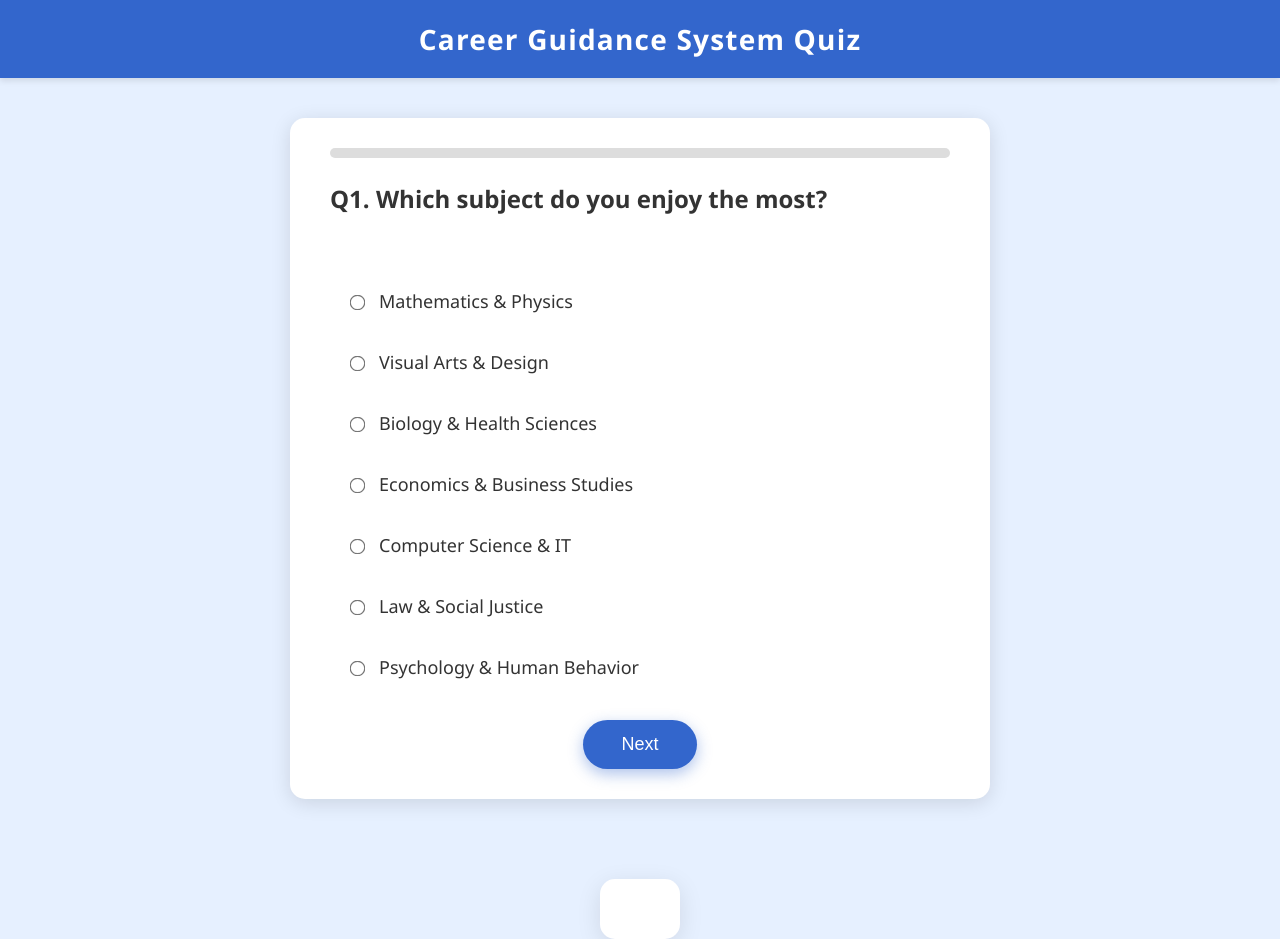
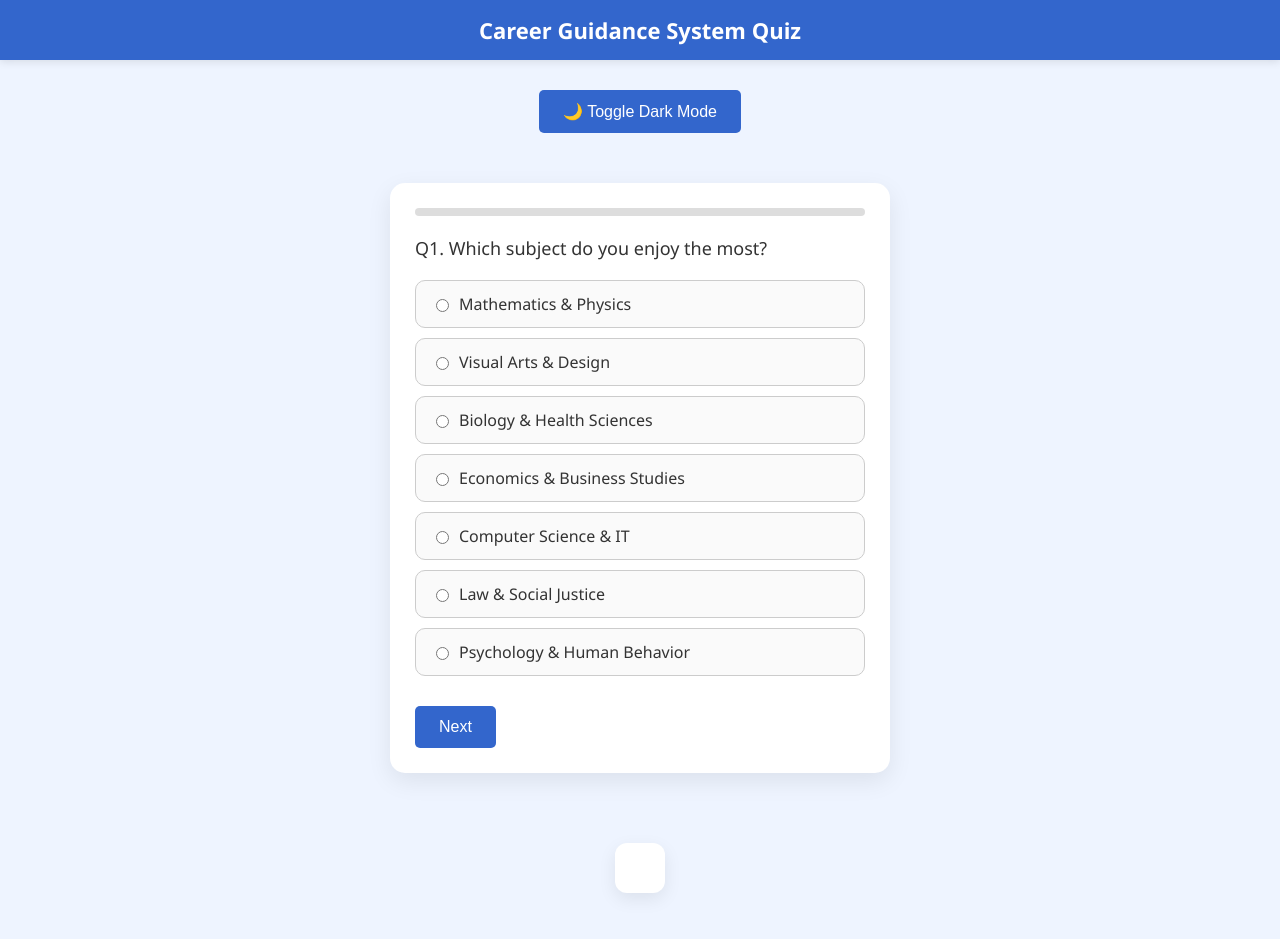
Before and after one commit to athumaniMfaume/quiz-career, a plain HTML site: page index.html in a window 1280 px wide. Drawn offline with Linux system fonts and the light colour scheme.

Commit message:
Fix: add dark mode body background color for proper theme switching

```diff
--- a/index.html
+++ b/index.html
@@ -9,8 +9,11 @@
 <body>
 
 <header>Career Guidance System Quiz</header>
+      <div id="themeToggleContainer">
+    <button id="themeToggle" onclick="toggleTheme()">🌙 Toggle Dark Mode</button>
+  </div>
+  <main>
 
-  <main>
     <div class="quiz-box" id="quiz-box">
       <div id="progress-bar"><div></div></div>
       <div id="question" class="question"></div>
--- a/scripts.js
+++ b/scripts.js
@@ -36,18 +36,6 @@
         ]
       },
       {
-      question: "What kind of work environment do you prefer?",
-      options: [
-        { text: "Laboratory or workshop", category: "Engineering" },
-        { text: "Studio or stage", category: "Arts" },
-        { text: "Hospital or clinic", category: "Health" },
-        { text: "Office or corporate", category: "Business" },
-        { text: "Tech company or startup", category: "Technology" },
-        { text: "Courtroom or government office", category: "Law" },
-        { text: "Community centers or schools", category: "Social Sciences" }
-      ]
-    },
-    {
         question: "Which tool would you rather work with?",
         options: [
           { text: "Machines and tools", category: "Engineering" },
@@ -60,42 +48,6 @@
         ]
       },
       {
-      question: "Which problem do you want to solve?",
-      options: [
-        { text: "Creating innovative products", category: "Engineering" },
-        { text: "Expressing ideas and emotions", category: "Arts" },
-        { text: "Improving people's health", category: "Health" },
-        { text: "Boosting business success", category: "Business" },
-        { text: "Advancing technology", category: "Technology" },
-        { text: "Ensuring justice and fairness", category: "Law" },
-        { text: "Understanding social behavior", category: "Social Sciences" }
-      ]
-    },
-    {
-      question: "What type of books do you prefer?",
-      options: [
-        { text: "Science and technology", category: "Engineering" },
-        { text: "Novels and poetry", category: "Arts" },
-        { text: "Medical and health", category: "Health" },
-        { text: "Business and finance", category: "Business" },
-        { text: "Computing and software", category: "Technology" },
-        { text: "Law and politics", category: "Law" },
-        { text: "Psychology and sociology", category: "Social Sciences" }
-      ]
-    },
-    {
-      question: "How do you prefer to work?",
-      options: [
-        { text: "With technical precision", category: "Engineering" },
-        { text: "With imagination and flair", category: "Arts" },
-        { text: "With care and responsibility", category: "Health" },
-        { text: "With leadership and planning", category: "Business" },
-        { text: "With innovation and experimentation", category: "Technology" },
-        { text: "With argument and analysis", category: "Law" },
-        { text: "With understanding and communication", category: "Social Sciences" }
-      ]
-    },
-    {
         question: "What motivates you the most?",
         options: [
           { text: "Building things that last", category: "Engineering" },
@@ -105,18 +57,6 @@
           { text: "Creating cutting-edge tech", category: "Technology" },
           { text: "Protecting rights and laws", category: "Law" },
           { text: "Helping communities and society", category: "Social Sciences" }
-      ]
-    },
-    {
-      question: "Where do you see yourself in 5 years?",
-      options: [
-        { text: "Designing innovative systems", category: "Engineering" },
-        { text: "Performing or exhibiting art", category: "Arts" },
-        { text: "Practicing medicine or research", category: "Health" },
-        { text: "Managing a company or startup", category: "Business" },
-        { text: "Leading tech projects", category: "Technology" },
-        { text: "Working in legal advocacy", category: "Law" },
-        { text: "Researching human behavior", category: "Social Sciences" }
         ]
       }
     ];
@@ -135,7 +75,6 @@
     function showQuestion() {
       const q = quiz[current];
       document.getElementById("question").innerText = `Q${current + 1}. ${q.question}`;
-
       const optionsDiv = document.getElementById("options");
       optionsDiv.innerHTML = "";
 
@@ -144,10 +83,11 @@
           <div class="option">
             <input type="radio" name="option" value="${opt.category}" id="opt${index}">
             <label for="opt${index}">${opt.text}</label>
-        </div>`;
+          </div>
+        `;
       });
 
-    updateProgressBar();
+      document.querySelector("#progress-bar > div").style.width = ((current / quiz.length) * 100) + "%";
     }
 
     function nextQuestion() {
@@ -159,7 +99,6 @@
 
       const category = selected.value;
       scores[category]++;
-
       current++;
 
       if (current < quiz.length) {
@@ -169,17 +108,8 @@
       }
     }
 
-  function updateProgressBar() {
-    const progressPercent = ((current) / quiz.length) * 100;
-    document.querySelector("#progress-bar > div").style.width = progressPercent + "%";
-  }
-
     function showResult() {
       document.getElementById("quiz-box").style.display = "none";
-
-    // Final progress bar full
-    document.querySelector("#progress-bar > div").style.width = "100%";
-
       const topCareer = Object.entries(scores).reduce((a, b) => b[1] > a[1] ? b : a)[0];
 
       let scoreList = "<ul>";
@@ -189,10 +119,10 @@
       scoreList += "</ul>";
 
       document.getElementById("result").innerHTML = `
-      <p>🧭 Your suggested career path is: <strong>${topCareer}</strong></p>
-      <h4>📊 Score Breakdown:</h4>
+        <h2>Your suggested career path is: <span style="color:#3366cc;">${topCareer}</span></h2>
+        <h3>Score Breakdown:</h3>
         ${scoreList}
-      <h4>📘 Why this choice?</h4>
+        <h3>Why this choice?</h3>
         <p>${getExplanation(topCareer)}</p>
       `;
 
@@ -202,21 +132,21 @@
     function getExplanation(career) {
       switch (career) {
         case "Engineering":
-        return "You have strong analytical and problem-solving skills and enjoy working with technology and machinery. Careers in engineering might be a great fit for you.";
+          return "You enjoy problem-solving and technical tasks. Engineering is a great fit.";
         case "Arts":
-        return "You are creative, expressive, and enjoy artistic activities. Pursuing careers in the arts could bring you satisfaction and joy.";
+          return "You’re expressive and creative. Arts could be your path.";
         case "Health":
-        return "You care deeply about others and are interested in medicine, wellness, and healthcare. Health-related professions may suit you well.";
+          return "You care for others. A health-related career suits you.";
         case "Business":
-        return "You are organized, strategic, and interested in commerce and management. Careers in business and entrepreneurship might suit your strengths.";
+          return "You’re strategic and driven. Business and leadership roles are ideal.";
         case "Technology":
-        return "You are curious, innovative, and enjoy working with computers and digital tools. Technology-related careers will likely be fulfilling.";
+          return "You love innovation and digital tools. Tech careers await you!";
         case "Law":
-        return "You have a strong sense of justice, good communication skills, and an interest in legal matters. Law and social justice careers might be perfect.";
+          return "You value justice and logic. Law and legal services could be your field.";
         case "Social Sciences":
-        return "You are empathetic and observant with an interest in human behavior and society. Careers in social sciences, psychology, or community work could be rewarding.";
+          return "You understand people and society. Social science careers are perfect.";
         default:
-        return "This career fits your interests and strengths!";
+          return "This career suits your strengths and interests.";
       }
     }
 
@@ -237,4 +167,17 @@
       showQuestion();
     }
 
-  window.onload = showQuestion;
+    function toggleTheme() {
+      const isDark = document.body.classList.toggle("dark");
+      localStorage.setItem("theme", isDark ? "dark" : "light");
+      document.getElementById("themeToggle").textContent = isDark ? "☀️ Light Mode" : "🌙 Dark Mode";
+    }
+
+    // Load saved theme and start quiz on window load
+    window.onload = function () {
+      if (localStorage.getItem("theme") === "dark") {
+        document.body.classList.add("dark");
+        document.getElementById("themeToggle").textContent = "☀️ Light Mode";
+      }
+      showQuestion();
+    };
--- a/styles.css
+++ b/styles.css
@@ -1,160 +1,224 @@
-
-    /* Reset & base */
     * {
       box-sizing: border-box;
     }
+
     body {
-      font-family: 'Segoe UI', Tahoma, Geneva, Verdana, sans-serif;
-      background: #e6f0ff;
+      font-family: 'Segoe UI', sans-serif;
+      background: #eef4ff;
       margin: 0;
       padding: 0;
       display: flex;
       flex-direction: column;
       min-height: 100vh;
       color: #333;
+      transition: background 0.3s, color 0.3s;
     }
+
+    body.dark {
+  background: #121212;
+  color: #f1f1f1;
+  transition: background 0.3s ease, color 0.3s ease;
+}
+
 
     header {
       background: #3366cc;
       color: white;
-      padding: 20px 0;
+      padding: 15px;
       text-align: center;
-      font-size: 28px;
-      font-weight: 700;
-      letter-spacing: 1.2px;
-      box-shadow: 0 3px 6px rgba(0,0,0,0.1);
+      font-size: 22px;
+      font-weight: 600;
+      box-shadow: 0 2px 8px rgba(0, 0, 0, 0.1);
+    }
+
+    /* Dark mode header */
+    body.dark header {
+      background: #1e1e1e;
+      color: #ffffff;
     }
 
     main {
       flex: 1;
       display: flex;
       justify-content: center;
-      align-items: flex-start;
       padding: 40px 20px;
     }
 
     .quiz-box {
       background: white;
-      padding: 30px 40px;
+      padding: 25px;
       border-radius: 15px;
-      max-width: 700px;
+      max-width: 500px;
       width: 100%;
-      box-shadow: 0 4px 20px rgba(0, 0, 0, 0.12);
-      position: relative;
-      transition: box-shadow 0.3s ease;
+      box-shadow: 0 8px 24px rgba(0, 0, 0, 0.08);
+      transition: all 0.3s ease;
+      color: inherit;
     }
-    .quiz-box:hover {
-      box-shadow: 0 8px 40px rgba(0, 0, 0, 0.18);
+
+    /* Dark mode quiz-box */
+    body.dark .quiz-box {
+      background: #1e1e1e;
+      box-shadow: 0 6px 18px rgba(255, 255, 255, 0.05);
+      color: #eee;
     }
 
     #progress-bar {
-      height: 10px;
+      height: 8px;
       background: #ddd;
       border-radius: 5px;
       overflow: hidden;
-      margin-bottom: 25px;
+      margin-bottom: 20px;
     }
+
     #progress-bar > div {
       height: 100%;
       width: 0%;
       background: #3366cc;
-      transition: width 0.4s ease;
+      transition: width 0.3s ease;
     }
 
     .question {
-      font-size: 24px;
-      font-weight: 600;
-      margin-bottom: 25px;
-      min-height: 70px;
-      line-height: 1.3;
+      font-size: 18px;
+      margin-bottom: 20px;
     }
 
     .option {
-      margin: 15px 0;
-      font-size: 18px;
+      margin: 10px 0;
+      padding: 12px 15px;
+      border: 1px solid #ccc;
+      border-radius: 10px;
       cursor: pointer;
-      user-select: none;
+      background: #fafafa;
       display: flex;
       align-items: center;
-      transition: background-color 0.25s ease;
-      border-radius: 8px;
-      padding: 10px 15px;
-      border: 1.5px solid transparent;
+      transition: all 0.2s ease-in-out;
+      min-height: 48px;
+      color: inherit;
     }
+
     .option:hover {
-      background-color: #f0f6ff;
+      background: #e6f0ff;
       border-color: #3366cc;
     }
 
+    /* Dark mode options */
+    body.dark .option {
+      background: #2c2c2c;
+      border-color: #444;
+      color: #eee;
+    }
+
+    body.dark .option:hover {
+      background: #333;
+      border-color: #666;
+    }
+
     input[type="radio"] {
-      margin-right: 15px;
-      cursor: pointer;
-      transform: scale(1.2);
+      margin-right: 10px;
     }
 
     button {
-      display: block;
-      margin: 30px auto 0;
-      padding: 14px 38px;
-      font-size: 18px;
+      margin-top: 20px;
+      padding: 12px 24px;
+      font-size: 16px;
       background: #3366cc;
       color: white;
       border: none;
-      border-radius: 50px;
+      border-radius: 5px;
       cursor: pointer;
-      box-shadow: 0 5px 15px rgba(51, 102, 204, 0.4);
-      transition: background-color 0.3s ease, box-shadow 0.3s ease;
+      transition: background 0.3s ease;
     }
-    button:disabled {
-      background: #a0b8f5;
-      cursor: not-allowed;
-      box-shadow: none;
+
+    button:hover {
+      background: #254ea1;
     }
-    button:hover:not(:disabled) {
-      background: #254e9e;
-      box-shadow: 0 8px 25px rgba(37, 78, 158, 0.6);
+
+    /* Dark mode buttons */
+    body.dark button,
+    body.dark #restartBtn {
+      background: #444;
+      color: #fff;
+    }
+
+    body.dark button:hover,
+    body.dark #restartBtn:hover {
+      background: #666;
     }
 
     #result {
-      max-width: 650px;
-      margin: 40px auto 0;
-      background: #fff;
-      padding: 30px 40px;
-      border-radius: 15px;
-      box-shadow: 0 6px 25px rgba(0,0,0,0.1);
-      font-size: 20px;
-      line-height: 1.5;
-      color: #222;
-      text-align: center;
+      max-width: 500px;
+      margin: 30px auto;
+      padding: 25px;
+      background: white;
+      border-radius: 12px;
+      box-shadow: 0 6px 18px rgba(0, 0, 0, 0.08);
+      color: inherit;
+      transition: background 0.3s, color 0.3s;
+    }
+
+    /* Dark mode result */
+    body.dark #result {
+      background: #1e1e1e;
+      box-shadow: 0 6px 18px rgba(255, 255, 255, 0.05);
     }
 
     #result ul {
       list-style: none;
-      padding: 0;
-      margin: 20px auto 20px;
-      max-width: 400px;
-      text-align: left;
+      padding-left: 0;
     }
+
     #result ul li {
       padding: 6px 0;
-      font-size: 18px;
-      border-bottom: 1px solid #eee;
+      font-size: 15px;
     }
 
     #restartBtn {
       display: none;
-      margin: 30px auto;
-      padding: 14px 38px;
-      font-size: 18px;
+      margin: 20px auto;
+      padding: 12px 30px;
       background: #28a745;
-      border-radius: 50px;
+      color: white;
       border: none;
-      color: white;
+      border-radius: 5px;
       cursor: pointer;
-      box-shadow: 0 5px 15px rgba(40, 167, 69, 0.4);
-      transition: background-color 0.3s ease, box-shadow 0.3s ease;
+      transition: background 0.3s ease;
     }
+
     #restartBtn:hover {
       background: #1e7e34;
-      box-shadow: 0 8px 25px rgba(30, 126, 52, 0.7);
     }
+
+    /* Dark mode restartBtn */
+    body.dark #restartBtn {
+      background: #3a8d3a;
+    }
+
+    body.dark #restartBtn:hover {
+      background: #267326;
+    }
+
+    /* Dark mode toggle button container */
+    #themeToggleContainer {
+      text-align: center;
+      margin-top: 10px;
+      margin-bottom: 10px;
+    }
+
+    @media (max-width: 600px) {
+      .quiz-box {
+        margin-top: 20px;
+        padding: 20px;
+      }
+
+      .question {
+        font-size: 17px;
+      }
+
+      button {
+        width: 100%;
+      }
+
+      #result {
+        padding: 20px;
+      }
+    }
```
Lines whose indentation alone changed are shown as unchanged.
